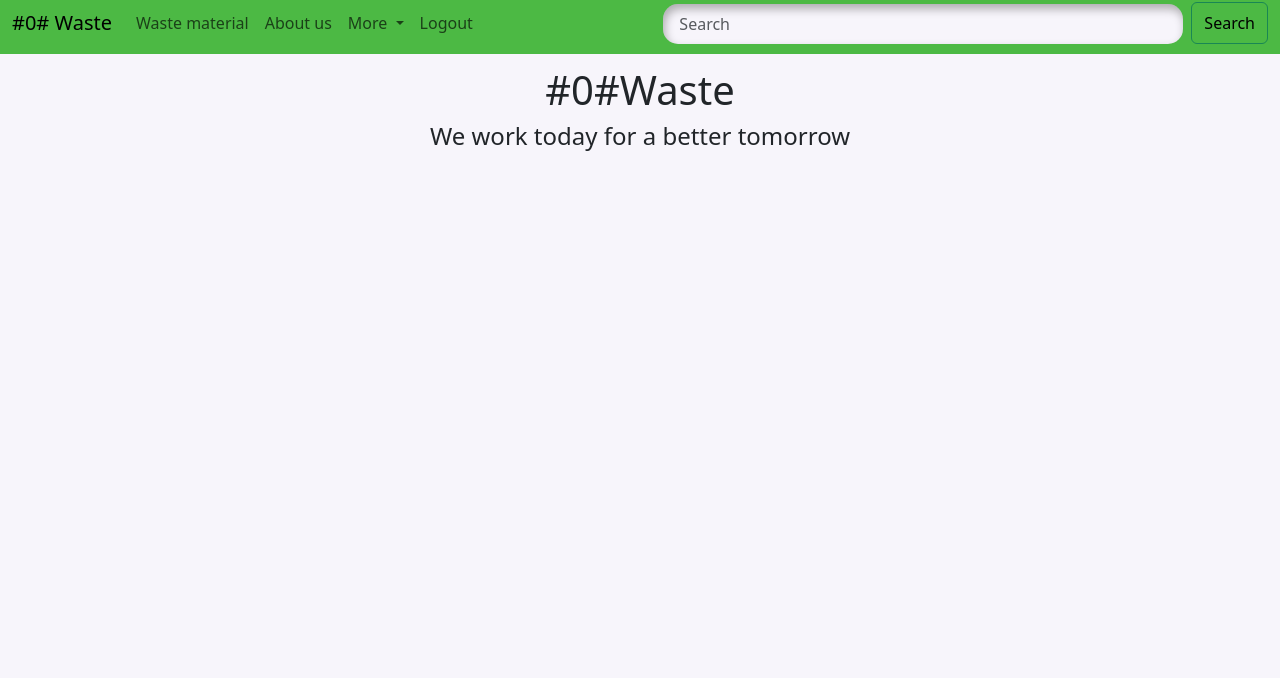
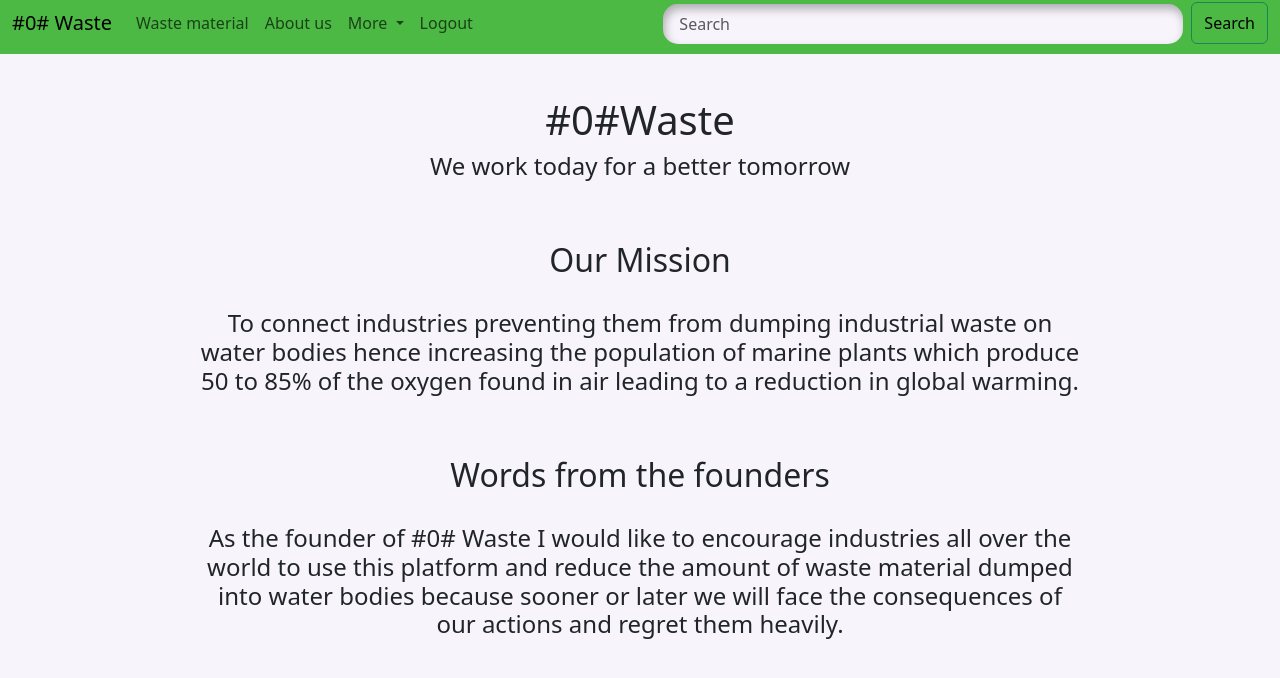
Before and after one commit to sa-l-aash/strath-project-vue, a Vue app: page /aboutUs in a window 1280 px wide. Shown: the top 678 px of the page. Built offline with nearby package versions, Linux system fonts and the light colour scheme.

Commit message:
added content and its styling

```diff
--- a/src/components/AboutUs.vue
+++ b/src/components/AboutUs.vue
@@ -2,8 +2,22 @@
   <navigationbar />
   <body class="body">
     <div id="text">
-      <h1>#0#Waste</h1>
+      <h1 id="waste">#0#Waste</h1>
       <h4>We work today for a better tomorrow</h4>
+      <h2 id="mission">Our Mission</h2>
+      <h4 id="missionText">
+        To connect industries preventing them from dumping industrial waste on
+        water bodies hence increasing the population of marine plants which
+        produce 50 to 85% of the oxygen found in air leading to a reduction in
+        global warming.
+      </h4>
+      <h2 id="mission">Words from the founders</h2>
+      <h4 id="missionText">
+        As the founder of #0# Waste I would like to encourage industries all
+        over the world to use this platform and reduce the amount of waste
+        material dumped into water bodies because sooner or later we will face
+        the consequences of our actions and regret them heavily.
+      </h4>
     </div>
   </body>
 </template>
@@ -20,12 +34,25 @@ export default {
 .body {
   background-color: rgb(247, 245, 251);
   margin-top: 40px;
+  height: fit-content;
   overflow: auto; /* Enable scrolling if content overflows the container */
   justify-content: center;
 }
-#text{
+#waste {
+  margin-top: 40px;
+}
+#text {
   margin-top: 10px;
   justify-content: center;
-text-align: center;
+  text-align: center;
+}
+#mission {
+  margin-top: 40px;
+  padding-top: 20px;
+}
+#missionText {
+  margin-top: 30px;
+  margin-left: 200px;
+  margin-right: 200px;
 }
 </style>
```
